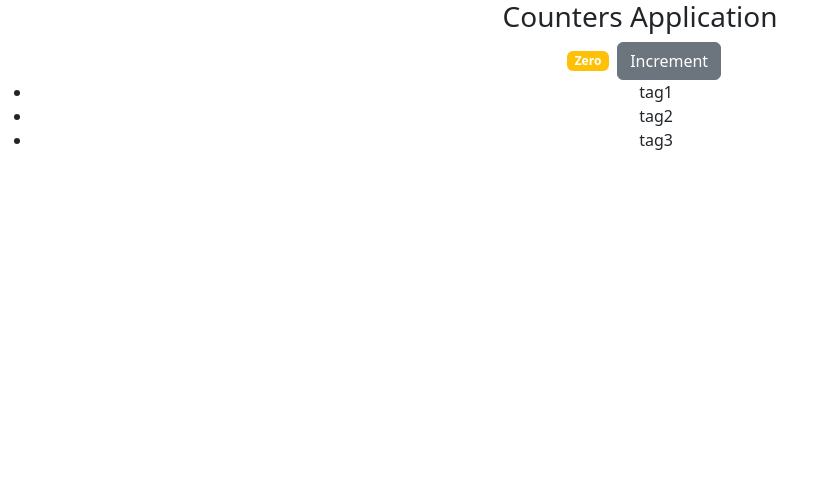
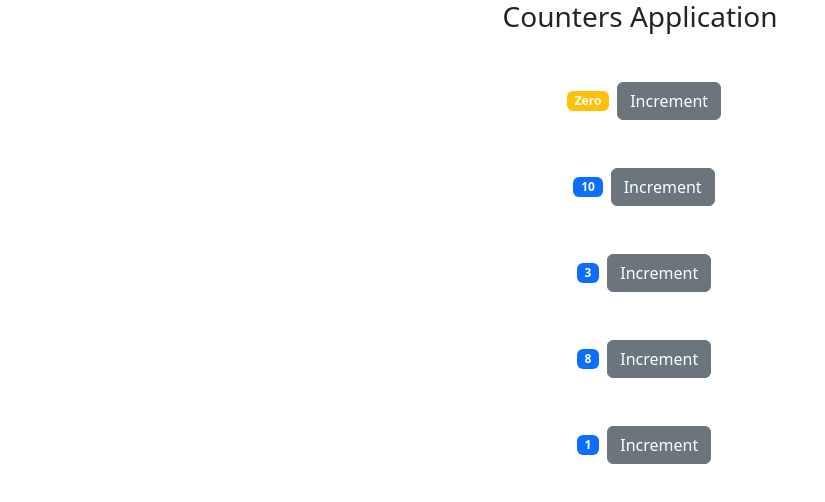
Before and after one commit to codewithz/Cisco-react-playground-dec-2024, a React (Create React App) app: page / in a window 1280 px wide. Shown: the top 502 px of the page, without its empty margins (0-825 px from the left). Built offline with nearby package versions, Linux system fonts and the light colour scheme.

Commit message:
Composed Components

```diff
--- a/src/components/counters/Counter.jsx
+++ b/src/components/counters/Counter.jsx
@@ -1,9 +1,9 @@
 import React,{useState} from 'react'
 
-export default function Counter() {
-    const [counter,setCounter]=useState(0)
+export default function Counter(props) {
+    const [counter,setCounter]=useState(props.value)
 
-    const [tags]=useState(['tag1','tag2','tag3'])
+    // const [tags]=useState(['tag1','tag2','tag3'])
 
     function formatCount(){
         return counter ===0 ? "Zero" : counter
@@ -15,29 +15,29 @@ export default function Counter() {
         return classes;
     }
 
-    function renderTags(){
-        if(tags.length === 0){
-            return <p>There are no tags</p>
-        }else{
-            return <ul>
-            {
-                tags.map((tag)=>(
-                    <li key={tag}>{tag}</li>
-                ))
-            }
-          </ul>
-        }
-    }
+    // function renderTags(){
+    //     if(tags.length === 0){
+    //         return <p>There are no tags</p>
+    //     }else{
+    //         return <ul>
+    //         {
+    //             tags.map((tag)=>(
+    //                 <li key={tag}>{tag}</li>
+    //             ))
+    //         }
+    //       </ul>
+    //     }
+    // }
 
     const handleIncrement = () =>{
         setCounter(counter+1)
     }
 
   return (
-    <div>
+    <div className='m-5'>
       <h1 className={getBadgeClasses()}>{formatCount()}</h1>
       <button className='btn btn-secondary bnt-sm' onClick={handleIncrement}>Increment</button>
-      {renderTags()}
+      {/* {renderTags()} */}
     </div>
   )
 }
--- /dev/null
+++ b/src/components/counters/Counters.jsx
@@ -0,0 +1,23 @@
+import React,{useState} from 'react'
+import Counter from './Counter'
+
+export default function Counters() {
+
+    const [counters]=useState([
+        {id:1,value:0},
+        {id:2,value:10},
+        {id:3,value:3},
+        {id:4,value:8},
+        {id:5,value:1},
+    ])
+
+  return (
+    <div>
+      {
+        counters.map(
+            (counter)=> (<Counter key={counter.id} value={counter.value} />)
+        )
+      }
+    </div>
+  )
+}
--- a/src/components/counters/CountersHome.jsx
+++ b/src/components/counters/CountersHome.jsx
@@ -1,11 +1,11 @@
 import React from 'react'
-import Counter from './Counter'
+import Counters from './Counters'
 
 export default function CountersHome() {
   return (
     <div>
       <h3>Counters Application</h3>
-      <Counter />
+      <Counters />
     </div>
   )
 }
```
